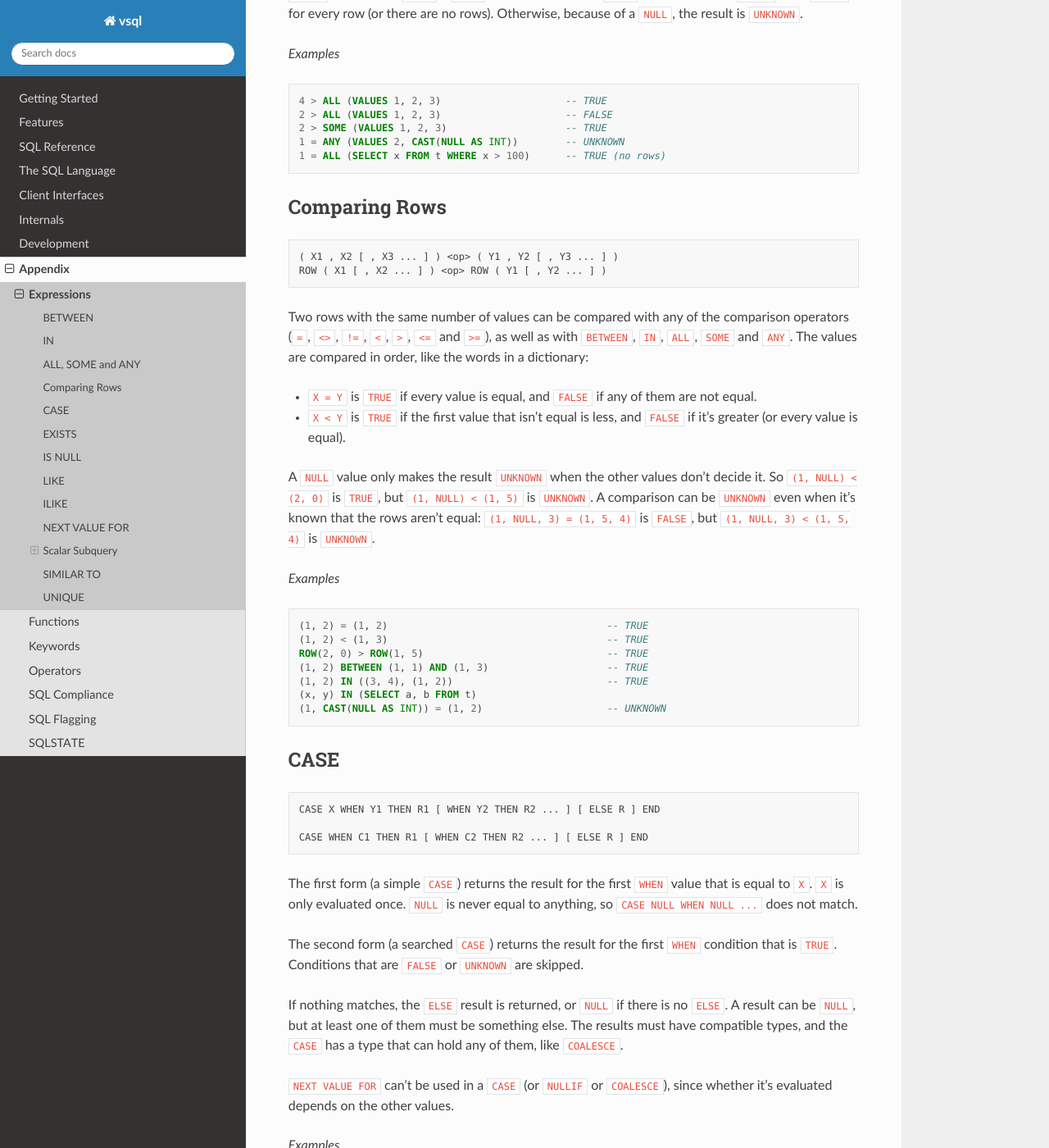
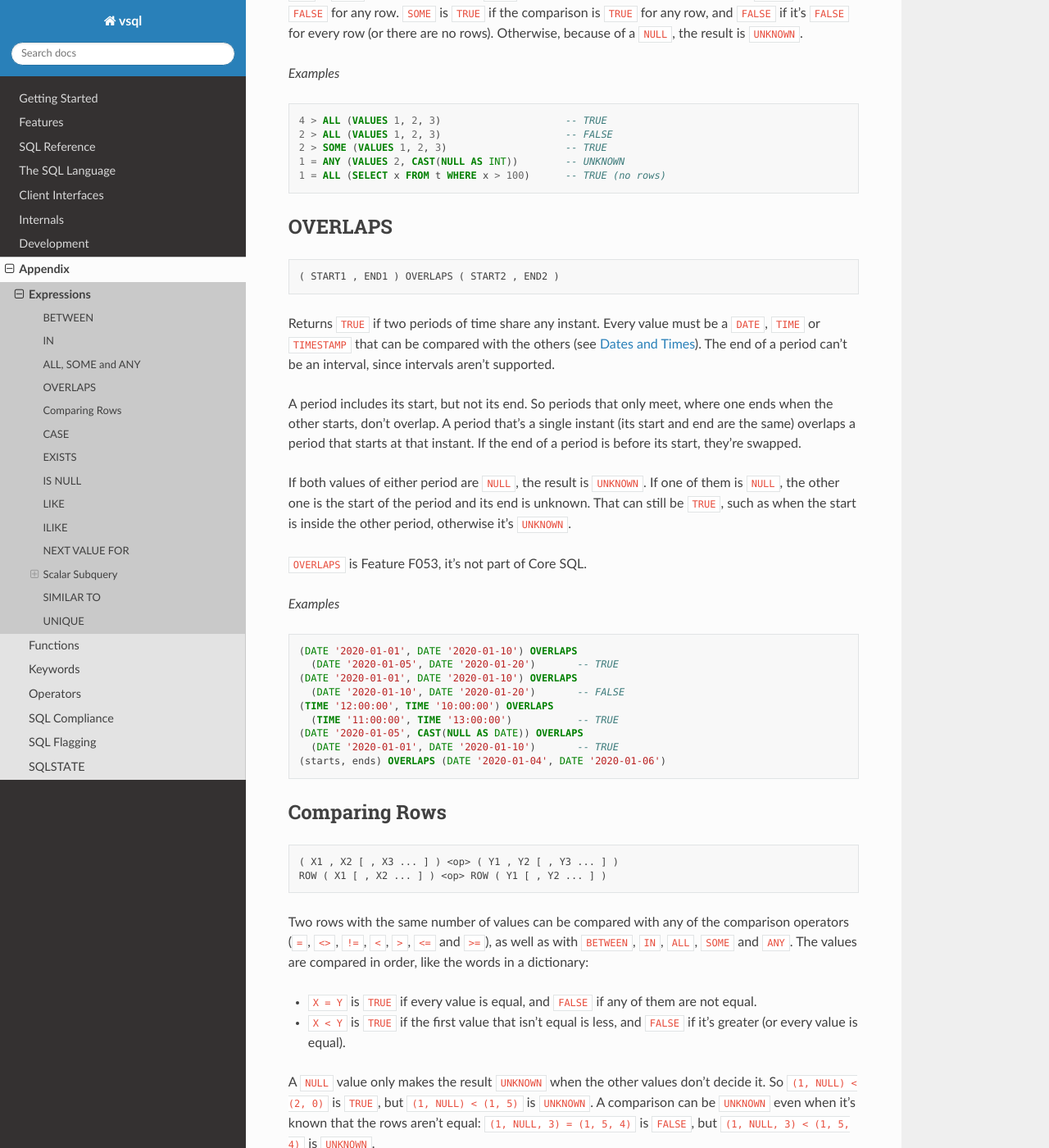
Before and after one commit to elliotchance/vsql, a Sphinx documentation site: the page built from docs/expressions.rst, in a window 1280 px wide and 1400 px high, scrolled down 1983 px. Shown: the whole window at 82% size. Built offline with Sphinx 7.4.7 and the Read the Docs theme 3.1.0, drawn with Linux system fonts in a browser that asks for light colours.

Commit message:
language: Add the OVERLAPS predicate (F053)
(start1, end1) OVERLAPS (start2, end2) tests whether two periods of
DATE, TIME or TIMESTAMP values share any instant, following the General
Rules of 8.14: each period is swapped when its end is before its start,
a NULL start makes the end the start, and a period that's entirely NULL
makes the result UNKNOWN. The end of a period can't be an INTERVAL,
since intervals (F052) aren't supported.

Co-Authored-By: Claude Opus 5.5 <noreply@anthropic.com>

```diff
--- a/docs/expressions.rst
+++ b/docs/expressions.rst
@@ -90,6 +90,44 @@ comparison is ``TRUE`` for any row, and ``FALSE`` if it's ``FALSE`` for every ro
   2 > SOME (VALUES 1, 2, 3)                    -- TRUE
   1 = ANY (VALUES 2, CAST(NULL AS INT))        -- UNKNOWN
   1 = ALL (SELECT x FROM t WHERE x > 100)      -- TRUE (no rows)
+
+OVERLAPS
+--------
+
+.. code-block:: text
+
+  ( START1 , END1 ) OVERLAPS ( START2 , END2 )
+
+Returns ``TRUE`` if two periods of time share any instant. Every value must be a
+``DATE``, ``TIME`` or ``TIMESTAMP`` that can be compared with the others (see
+:doc:`dates-times`). The end of a period can't be an interval, since intervals
+aren't supported.
+
+A period includes its start, but not its end. So periods that only meet, where
+one ends when the other starts, don't overlap. A period that's a single instant
+(its start and end are the same) overlaps a period that starts at that instant.
+If the end of a period is before its start, they're swapped.
+
+If both values of either period are ``NULL``, the result is ``UNKNOWN``. If one
+of them is ``NULL``, the other one is the start of the period and its end is
+unknown. That can still be ``TRUE``, such as when the start is inside the other
+period, otherwise it's ``UNKNOWN``.
+
+``OVERLAPS`` is Feature F053, it's not part of Core SQL.
+
+*Examples*
+
+.. code-block:: sql
+
+  (DATE '2020-01-01', DATE '2020-01-10') OVERLAPS
+    (DATE '2020-01-05', DATE '2020-01-20')       -- TRUE
+  (DATE '2020-01-01', DATE '2020-01-10') OVERLAPS
+    (DATE '2020-01-10', DATE '2020-01-20')       -- FALSE
+  (TIME '12:00:00', TIME '10:00:00') OVERLAPS
+    (TIME '11:00:00', TIME '13:00:00')           -- TRUE
+  (DATE '2020-01-05', CAST(NULL AS DATE)) OVERLAPS
+    (DATE '2020-01-01', DATE '2020-01-10')       -- TRUE
+  (starts, ends) OVERLAPS (DATE '2020-01-04', DATE '2020-01-06')
 
 Comparing Rows
 --------------
--- a/docs/sql-compliance-9075-2.rst
+++ b/docs/sql-compliance-9075-2.rst
@@ -671,7 +671,7 @@ Optional Features
    * - ❌ **F052**
      - **Intervals and datetime arithmetic**
 
-   * - ❌ **F053**
+   * - ✅ **F053**
      - **OVERLAPS predicate**
 
    * - ❌ **F054**
--- a/docs/sql-compliance.rst
+++ b/docs/sql-compliance.rst
@@ -18,7 +18,7 @@ vsql follows three of them. Each has its own page:
    * - :doc:`sql-compliance-9075-2`
      - The SQL language
      - 129 of 164
-     - 89 of 364
+     - 90 of 364
 
    * - :doc:`sql-compliance-9075-3`
      - The C API
--- a/docs/standard/part2/06.txt
+++ b/docs/standard/part2/06.txt
@@ -552,7 +552,7 @@
 6.12/SR/2                implemented  vsql/std_2_6_12_case_expression.v tests/std_2_6_12_case_expression.sql
 6.12/SR/2.a              n/a          - - SQL-invoked routines (T321, #733); a custom function registered from V isn't rejected
 6.12/SR/2.b              n/a          - - data change delta tables (T495)
-6.12/SR/2.c              n/a          - - OVERLAPS (F053)
+6.12/SR/2.c              n/a          - - extended CASE (F262)
 6.12/SR/2.d              definition   - -
 6.12/SR/2.e              definition   - -
 6.12/SR/2.f              definition   - -
--- a/docs/standard/part2/20.txt
+++ b/docs/standard/part2/20.txt
@@ -316,9 +316,9 @@
 20.7/GR/5.a.xxiii        missing      - - the type of a dynamic parameter isn't determined (#649)
 20.7/GR/5.a.xxiii.1      missing      - - the type of a dynamic parameter isn't determined (#649)
 20.7/GR/5.a.xxiii.2      missing      - - the type of a dynamic parameter isn't determined (#649)
-20.7/GR/5.a.xxiv         n/a          - - OVERLAPS (F053)
-20.7/GR/5.a.xxiv.1       n/a          - - OVERLAPS (F053)
-20.7/GR/5.a.xxiv.2       n/a          - - OVERLAPS (F053)
+20.7/GR/5.a.xxiv         missing      - - the type of a dynamic parameter isn't determined (#649)
+20.7/GR/5.a.xxiv.1       missing      - - the type of a dynamic parameter isn't determined (#649)
+20.7/GR/5.a.xxiv.2       missing      - - the type of a dynamic parameter isn't determined (#649)
 20.7/GR/5.a.xxv          missing      - - the type of a dynamic parameter isn't determined (#649)
 20.7/GR/5.a.xxv.1        missing      - - the type of a dynamic parameter isn't determined (#649)
 20.7/GR/5.a.xxv.2        missing      - - the type of a dynamic parameter isn't determined (#649)
```
Also changed, not shown: docs/standard/part2/08.txt (+16 -16 lines), 6 other files.
